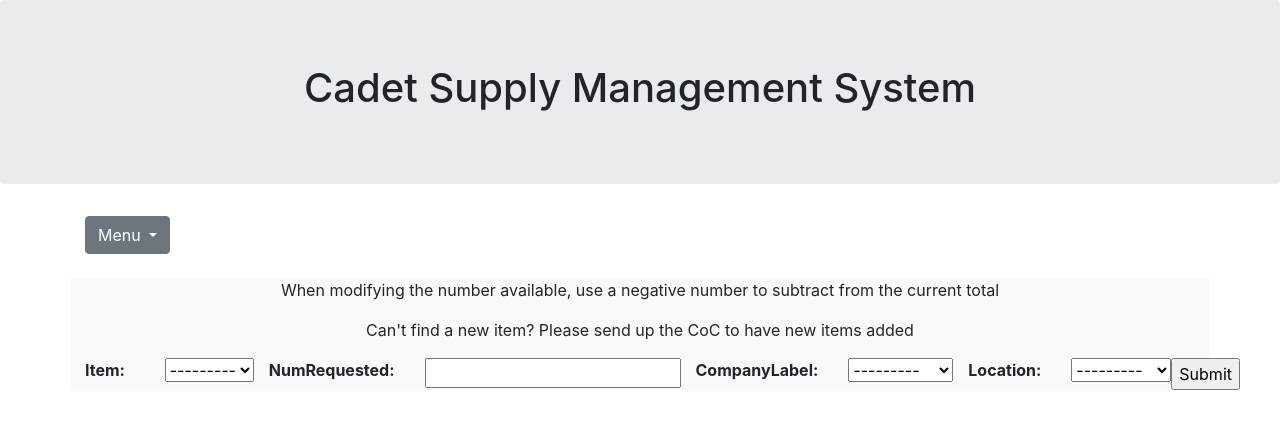
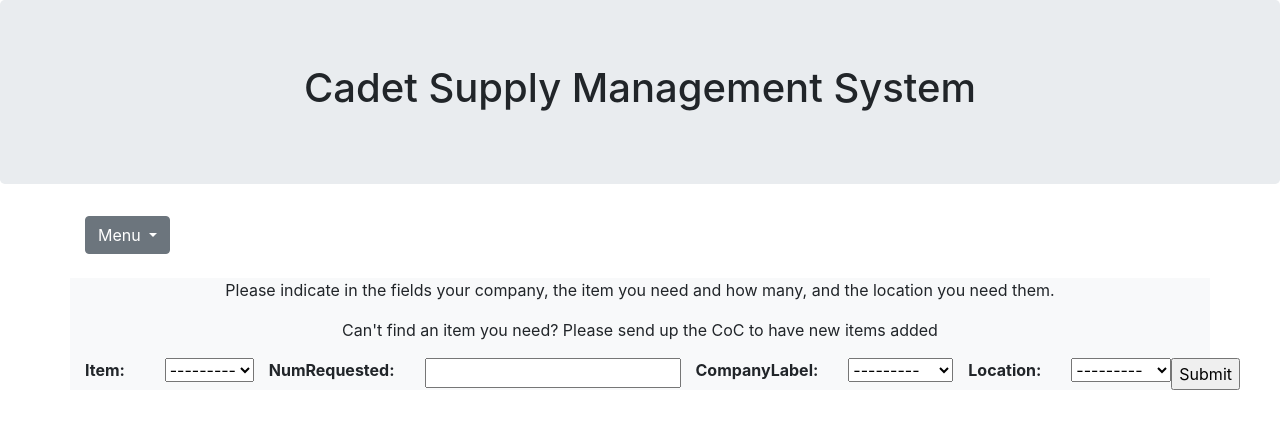
Before and after one commit to sshamilton/IT394-Harris-Lambert-Thomas-Project, a Django app: page /supply/request/1/ in a window 1280 px wide. Shown: the top 429 px of the page. Run offline with Django 3.2, Linux system fonts and the light colour scheme; data comes from the database, SQL or seed files in the repository; some libraries are stand-ins or nearby versions.

Commit message:
added to request supplies

```diff
--- a/cadettracker/models.py
+++ b/cadettracker/models.py
@@ -98,7 +98,7 @@
     Location = models.ForeignKey(Location, on_delete=models.CASCADE)
 
     def __str__(self):
-        return "This company needs " + str(self.NumRequested) + " " + str(self.Item)
+        return "This company needs " + str(self.NumRequested) + " " + str(self.Item) + "at " + str(self.Location)
 
 class RegHasSupply(models.Model):
     item = models.CharField(max_length=15)
--- a/cadettracker/templates/cadettracker/delete.html
+++ b/cadettracker/templates/cadettracker/delete.html
@@ -3,8 +3,8 @@
 {% block company_content %}
 
 <div style="text-align:center;">
-  <p> When modifying the number available, use a negative number to subtract from the current total </p>
-  <p> Can't find a new item? Please send up the CoC to have new items added </p>
+  <p> Please indicate in the fields your company, the item you need and how many, and the location you need them. </p>
+  <p> Can't find an item you need? Please send up the CoC to have new items added </p>
   <p> </p>
     <p> </p>
 </div>
```
